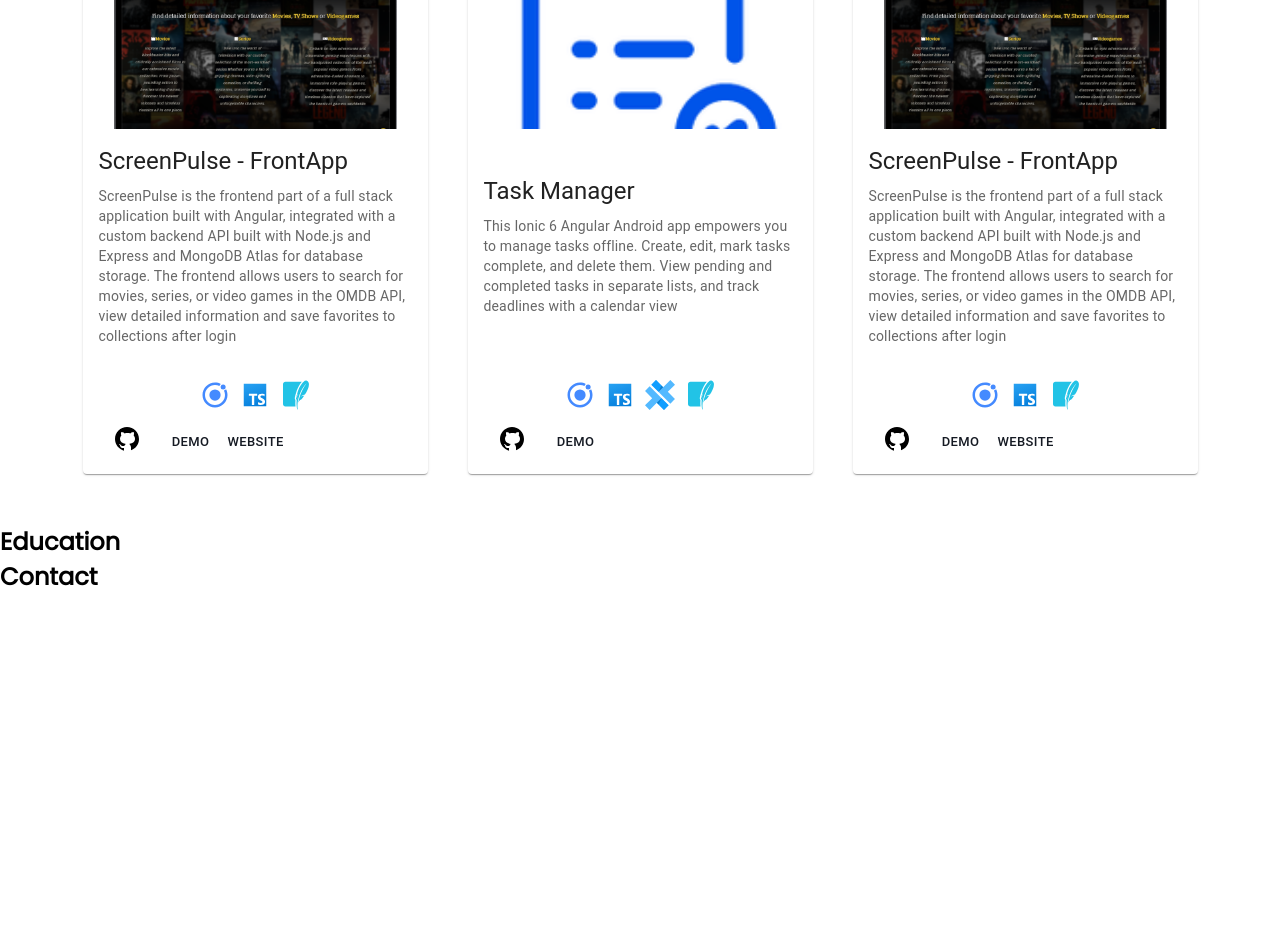
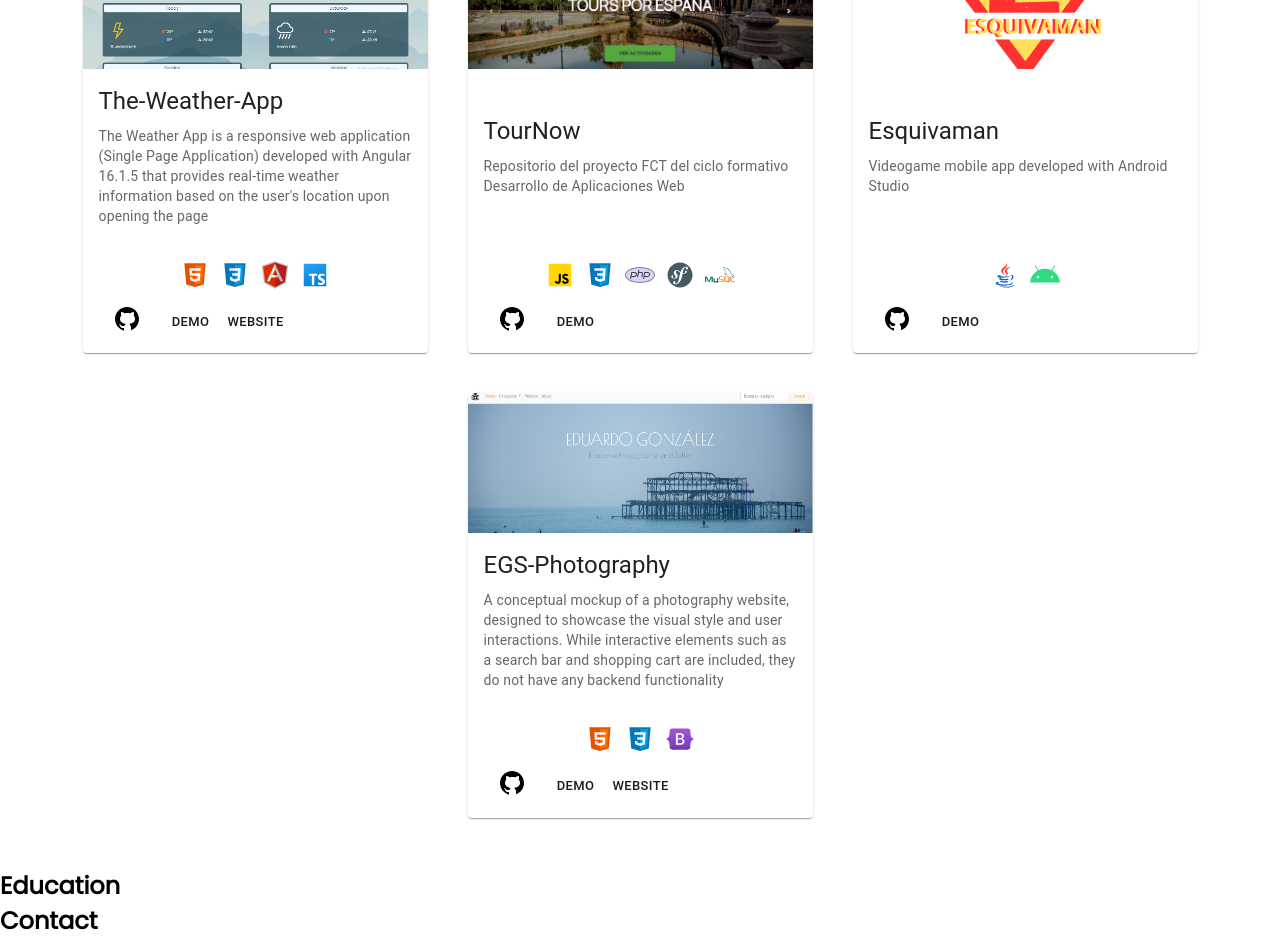
Before and after one commit to EduGese/Portfolio, a React (Vite) app: page / in a window 1280 px wide. Shown: the part 2460-3398 px from the top of the page. Before the commit the page ends 3054 px from the top, so only its background shows below. Built offline with nearby package versions, Linux system fonts and the light colour scheme; a web font is replaced by a local one.

Commit message:
Add ghLink, gif and gifOrientation in projects collection

```diff
--- a/src/App.jsx
+++ b/src/App.jsx
@@ -145,9 +145,11 @@ function App() {
             image={project.image}
             description={project.description}
             technologies={project.technologies}
-            link={project.link}
+            ghLink={project.ghLink}
             demoLink={project.demoLink}
             websiteLink={project.websiteLink}
+            gif={project.gif}
+            gifOrientation={project.gifOrientation}
             ></MediaCard>
           ))}
         </div>
--- a/src/constants/projects.jsx
+++ b/src/constants/projects.jsx
@@ -5,51 +5,77 @@ export const projects = [
         name:'Task Manager',
         image: 'src/assets/projects/taskManager.png',
         description: 'This Ionic 6 Angular Android app empowers you to manage tasks offline. Create, edit, mark tasks complete, and delete them. View pending and completed tasks in separate lists, and track deadlines with a calendar view',
-        technologies: [logosFrameworks[1], logosLanguages[1], logosTools[0], logosDatabase[1]],
-        link: 'https://github.com/EduGese/Task-Manager',
+        technologies: [logosLanguages[2],logosLanguages[3], logosLanguages[1], logosFrameworks[1],  logosTools[0], logosDatabase[1]],
+        ghLink: 'https://github.com/EduGese/Task-Manager',
         demoLink: 'https://github.com/user-attachments/assets/2b04ef06-d5c1-4606-a3b3-526bda4ed2be',
-        websiteLink: null
+        websiteLink: null,
+        gif:'src/assets/gifs/taskManager.gif',
+        gifOrientation:'portrait',
     },
     {
         name:'ScreenPulse - FrontApp',
         image: 'src/assets/projects/screenPulseFrontApp.png',
-        description: 'ScreenPulse is the frontend part of a full stack application built with Angular, integrated with a custom backend API built with Node.js and Express and MongoDB Atlas for database storage. The frontend allows users to search for movies, series, or video games in the OMDB API, view detailed information and save favorites to collections after login',
-        technologies: [logosFrameworks[1], logosLanguages[1], logosDatabase[1]],
-        demoLink: null,
-        websiteLink: 'https://github.com/user-attachments/assets/2b04ef06-d5c1-4606-a3b3-526bda4ed2be',
+        description: 'ScreenPulse is an Angular frontend that lets you search and save movies, TV shows, and games using the OMDB API. It’s part of a full-stack app with a Node.js/Express backend and MongoDB database',
+        technologies: [logosLanguages[2],logosLanguages[3],logosFrameworks[0], logosLanguages[1], logosFrameworks[5]],
+        ghLink:'https://github.com/EduGese/ScreenPulse-frontApp',
+        demoLink: 'https://youtu.be/e1ZbcnbUI2E',
+        websiteLink: 'https://sreenpulse.web.app/',
+        gif:'src/assets/gifs/screenPulse.gif',
+        gifOrientation:'landscape',
     },
     {
-        name:'Task Manager',
-        image: 'src/assets/projects/taskManager.png',
-        description: 'This Ionic 6 Angular Android app empowers you to manage tasks offline. Create, edit, mark tasks complete, and delete them. View pending and completed tasks in separate lists, and track deadlines with a calendar view',
-        technologies: [logosFrameworks[1], logosLanguages[1], logosTools[0], logosDatabase[1]],
-        link: 'https://github.com/EduGese/Task-Manager',
-        demoLink: 'https://github.com/user-attachments/assets/2b04ef06-d5c1-4606-a3b3-526bda4ed2be',
-        websiteLink: null
+        name:'ScreenPulse-backend-Api',
+        image: 'src/assets/projects/screenPulseFrontApp.png',
+        description: 'Backend application built with Node.js and Express using TypeScript for strong and robust typing. It serves as the REST API integrated into the ScreenPulse-frontApp application',
+        technologies: [logosFrameworks[2], logosLanguages[1], logosDatabase[2]],
+        ghLink:'https://github.com/EduGese/ScreenPulse-backend-Api',
+        demoLink: 'https://youtu.be/e1ZbcnbUI2E',
+        websiteLink: null,
+        gif:null,
+        gifOrientation:'landscape',
     },
     {
-        name:'ScreenPulse - FrontApp',
-        image: 'src/assets/projects/screenPulseFrontApp.png',
-        description: 'ScreenPulse is the frontend part of a full stack application built with Angular, integrated with a custom backend API built with Node.js and Express and MongoDB Atlas for database storage. The frontend allows users to search for movies, series, or video games in the OMDB API, view detailed information and save favorites to collections after login',
-        technologies: [logosFrameworks[1], logosLanguages[1], logosDatabase[1]],
-        demoLink: null,
-        websiteLink: 'https://github.com/user-attachments/assets/2b04ef06-d5c1-4606-a3b3-526bda4ed2be',
+        name:'The-Weather-App',
+        image: 'src/assets/projects/theWeatherApp.png',
+        description: "The Weather App is a responsive web application (Single Page Application) developed with Angular 16.1.5 that provides real-time weather information based on the user's location upon opening the page",
+        technologies: [logosLanguages[2],logosLanguages[3],logosFrameworks[0], logosLanguages[1]],
+        ghLink:'https://github.com/EduGese/The-Weather-App',
+        demoLink: 'https://github.com/user-attachments/assets/1a07efd3-a8c5-4741-8e36-13943954d3fe',
+        websiteLink: 'https://weatherapp-beff9.web.app/',
+        gif:'src/assets/gifs/weatherApp.gif',
+        gifOrientation:'landscape',
     },
     {
-        name:'Task Manager',
-        image: 'src/assets/projects/taskManager.png',
-        description: 'This Ionic 6 Angular Android app empowers you to manage tasks offline. Create, edit, mark tasks complete, and delete them. View pending and completed tasks in separate lists, and track deadlines with a calendar view',
-        technologies: [logosFrameworks[1], logosLanguages[1], logosTools[0], logosDatabase[1]],
-        link: 'https://github.com/EduGese/Task-Manager',
-        demoLink: 'https://github.com/user-attachments/assets/2b04ef06-d5c1-4606-a3b3-526bda4ed2be',
-        websiteLink: null
+        name:'TourNow',
+        image: 'src/assets/projects/tourNow.png',
+        description: 'Repositorio del proyecto FCT del ciclo formativo Desarrollo de Aplicaciones Web',
+        technologies: [logosLanguages[0],logosLanguages[3],logosLanguages[5],logosFrameworks[6], logosDatabase[0]],
+        ghLink: 'https://github.com/EduGese/TourNow?tab=readme-ov-file',
+        demoLink: null,
+        websiteLink: null,
+        gif:null,
+        gifOrientation:'landscape',
     },
     {
-        name:'ScreenPulse - FrontApp',
-        image: 'src/assets/projects/screenPulseFrontApp.png',
-        description: 'ScreenPulse is the frontend part of a full stack application built with Angular, integrated with a custom backend API built with Node.js and Express and MongoDB Atlas for database storage. The frontend allows users to search for movies, series, or video games in the OMDB API, view detailed information and save favorites to collections after login',
-        technologies: [logosFrameworks[1], logosLanguages[1], logosDatabase[1]],
+        name:'Esquivaman',
+        image: 'src/assets/projects/esquivaman.png',
+        description: 'Videogame mobile app developed with Android Studio',
+        technologies: [logosLanguages[4], logosTools[1]],
+        ghLink: 'https://github.com/EduGese/EsquivamanAndroidStudiovideogame?tab=readme-ov-file',
+        demoLink: 'https://github.com/user-attachments/assets/d390a75f-14a0-47aa-a658-70a5b6e2e0db',
+        websiteLink: null,
+        gif:'src/assets/gifs/esquivaman.gif',
+        gifOrientation:'landscape',
+    },
+    {
+        name:'EGS-Photography',
+        image: 'src/assets/projects/EGS-Photography.png',
+        description: 'A conceptual mockup of a photography website, designed to showcase the visual style and user interactions. While interactive elements such as a search bar and shopping cart are included, they do not have any backend functionality ',
+        technologies: [logosLanguages[2],logosLanguages[3],logosFrameworks[5]],
+        ghLink: 'https://github.com/EduGese/EGS-Photography',
         demoLink: null,
-        websiteLink: 'https://github.com/user-attachments/assets/2b04ef06-d5c1-4606-a3b3-526bda4ed2be',
+        websiteLink: 'https://edugese.github.io/EGS-Photography/',
+        gif:null,
+        gifOrientation:'landscape',
     }
 ]
```
